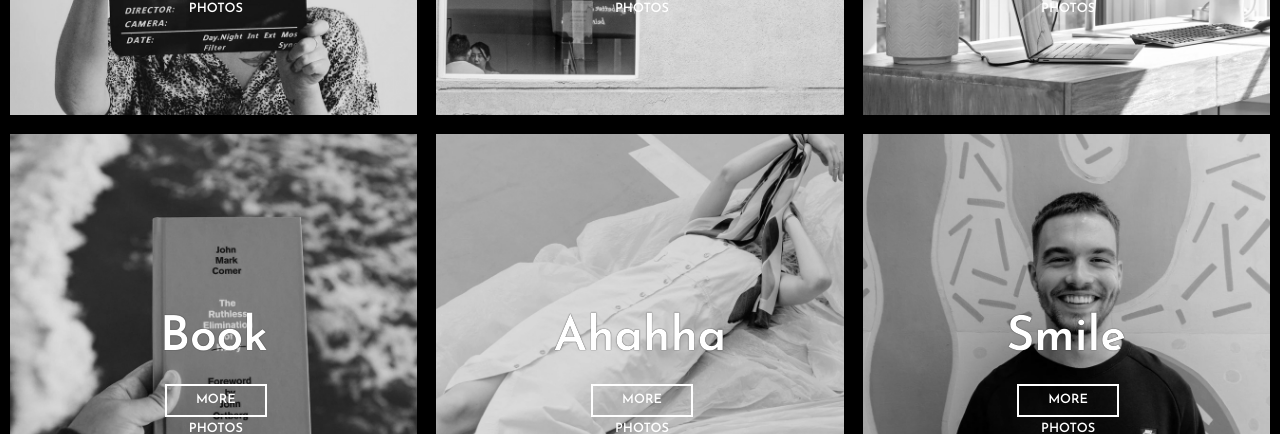
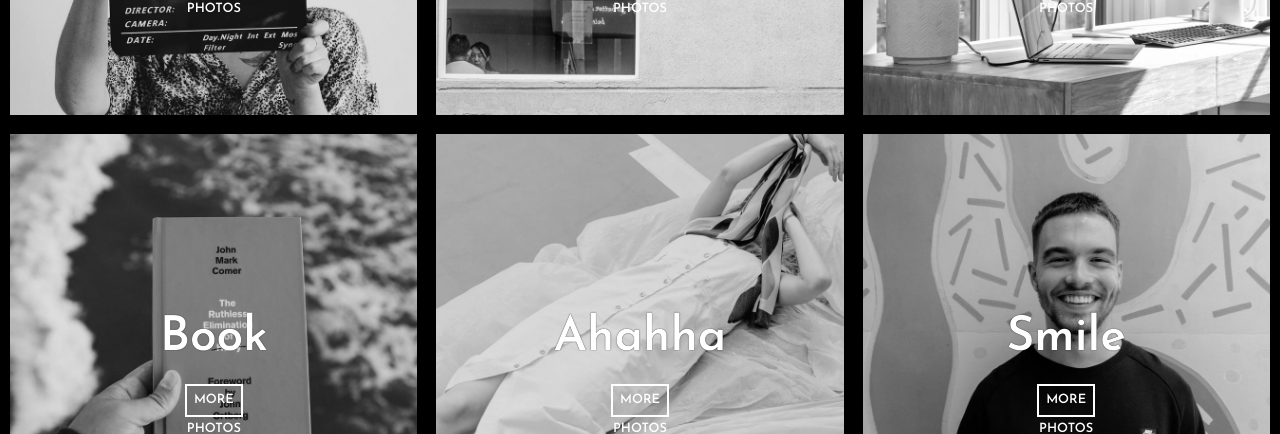
Before and after one commit to antonedu/antonedu.github.io, a plain HTML site: page index.html in a window 1280 px wide. Shown: the part 366-800 px from the top of the page. Drawn offline with Linux system fonts and the light colour scheme.

Commit message:
Updated css

```diff
--- a/style.css
+++ b/style.css
@@ -11,15 +11,17 @@ header {
   margin-left: auto;
   margin-right: auto;
   display: grid;
-  grid-template-columns: repeat(3, 1fr);
+  grid-template-columns: 100%;
   grid-template-rows: 10vh;
   width: 95%;
   height: 7.2vh;
 }
+
 @media (min-width: 991.98px) {
   header {
     width: 97.6%;
     height: 10vh;
+    grid-template-columns: repeat(3, 1fr);
   }
 }
 
@@ -35,6 +37,7 @@ header nav {
   margin: auto;
   display: none;
 }
+
 @media (min-width: 991.98px) {
   header nav {
     display: block;
@@ -118,6 +121,7 @@ header nav ul li.dropdown ul li a:hover {
   height: 800vw;
   overflow: hidden;
 }
+
 @media (min-width: 991.98px) {
   #gallery {
     grid-template-columns: 1fr 1fr 1fr;
@@ -135,6 +139,7 @@ header nav ul li.dropdown ul li a:hover {
   overflow: hidden;
   text-align: center;
 }
+
 @media (min-width: 991.98px) {
   #gallery .gallery-image {
     padding-top: 0;
@@ -159,10 +164,10 @@ header nav ul li.dropdown ul li a:hover {
 #gallery .gallery-image .text {
   position: absolute;
   z-index: 1;
-  width: 50%;
+  width: 80%;
   height: 30%;
   top: 40%;
-  left: 25%;
+  left: 10%;
 }
 
 #gallery .gallery-image .text h1 {
@@ -173,6 +178,7 @@ header nav ul li.dropdown ul li a:hover {
   text-shadow: 0px 0px 1px #000;
   text-align: center;
 }
+
 @media (min-width: 991.98px) {
   #gallery .gallery-image .text h1 {
     font-size: 3em;
@@ -184,21 +190,30 @@ header nav ul li.dropdown ul li a:hover {
   color: #fff;
   display: inline-block;
   font-size: 0.8em;
-  width: 30%;
   height: 3.6vh;
   border: 2px #fff solid;
-  margin-right: 35%;
-  margin-left: 35%;
+  width: 34.375%;
+  margin-right: 32.8125%;
+  margin-left: 32.8125%;
   line-height: 3.6vh;
   text-decoration: none;
   text-align: center;
   transition: background-color 0.2s, color 0.2s;
 }
+
 @media (min-width: 991.98px) {
   #gallery .gallery-image .text a {
-    width: 48%;
-    margin-right: 26%;
-    margin-left: 26%;
+    width: 30%;
+    margin-right: 35%;
+    margin-left: 35%;
+  }
+}
+
+@media (min-width: 413px) {
+  #gallery .gallery-image .text a {
+    width: 16.75%;
+    margin-right: 40.625%;
+    margin-left: 40.625%;
   }
 }
 
```
